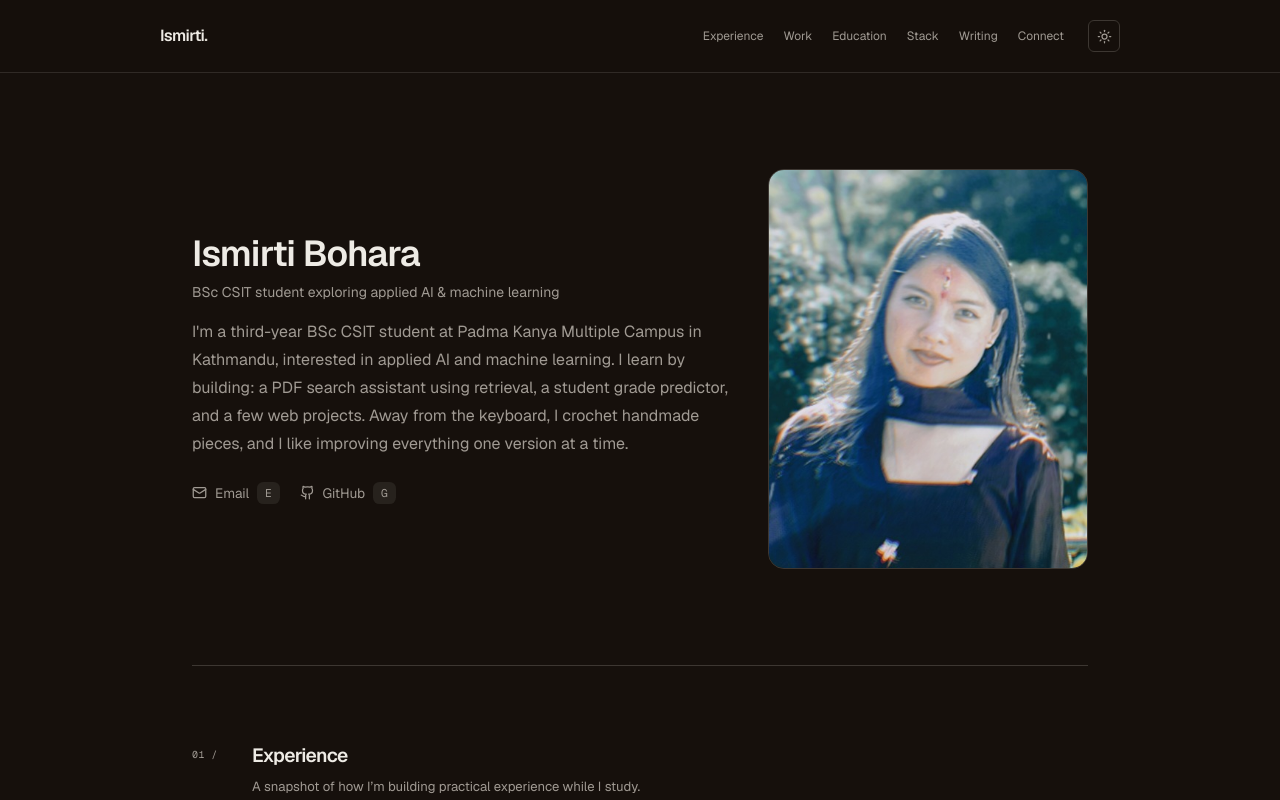
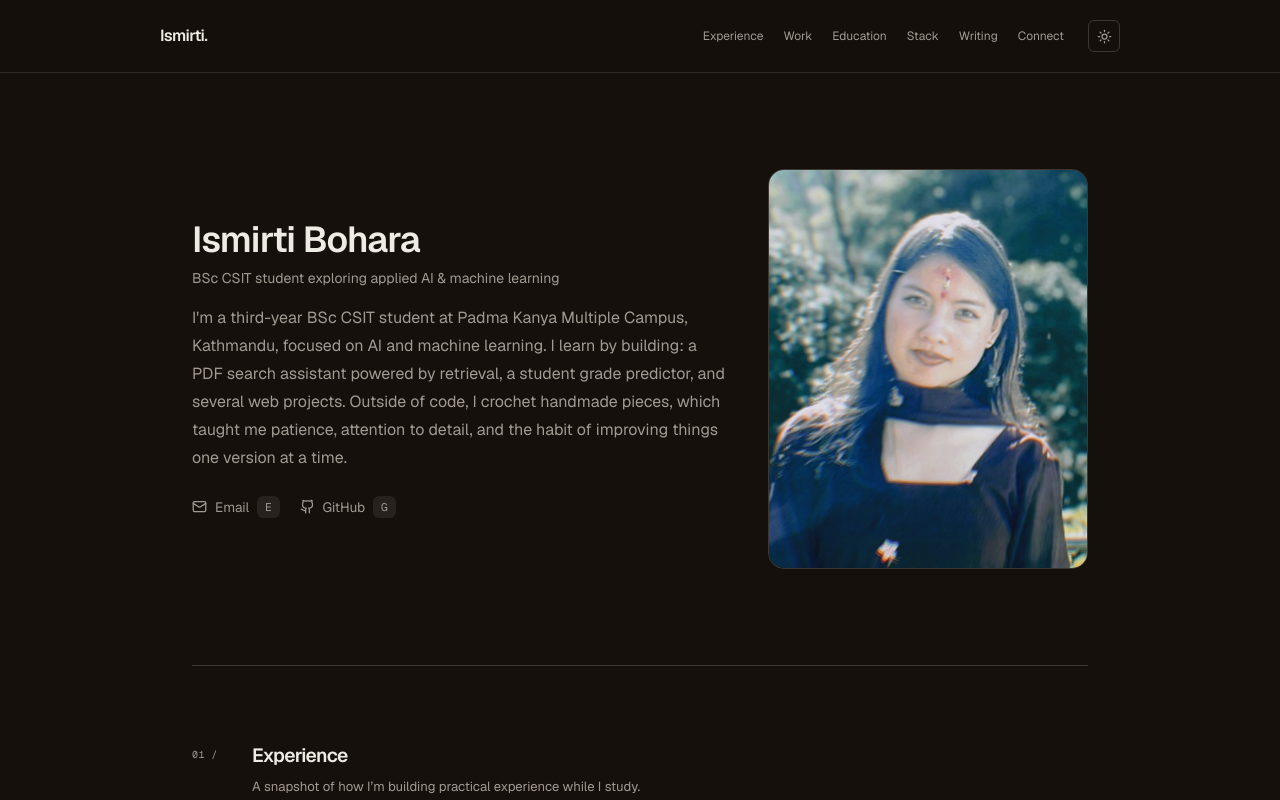
Before and after one commit to ismirtibohara/ismirti-portfolio, a Next.js app: page / in a window 1280 px wide. Shown: the top 800 px of the page. Built offline with nearby package versions, Linux system fonts and the light colour scheme.

Commit message:
Update About text

```diff
--- a/components/sections/hero.tsx
+++ b/components/sections/hero.tsx
@@ -29,10 +29,10 @@ export function HeroSection() {
             BSc CSIT student exploring applied AI &amp; machine learning
           </p>
           <p className="mt-4 max-w-xl text-pretty leading-7 text-muted-foreground">
-            I&apos;m a third-year BSc CSIT student at Padma Kanya Multiple Campus in Kathmandu, interested in
-            applied AI and machine learning. I learn by building: a PDF search assistant using retrieval, a
-            student grade predictor, and a few web projects. Away from the keyboard, I crochet handmade
-            pieces, and I like improving everything one version at a time.
+            I&apos;m a third-year BSc CSIT student at Padma Kanya Multiple Campus, Kathmandu, focused on AI and
+            machine learning. I learn by building: a PDF search assistant powered by retrieval, a student grade
+            predictor, and several web projects. Outside of code, I crochet handmade pieces, which taught me
+            patience, attention to detail, and the habit of improving things one version at a time.
           </p>
 
           <div className="mt-6 flex flex-wrap items-center gap-x-5 gap-y-3">
```
